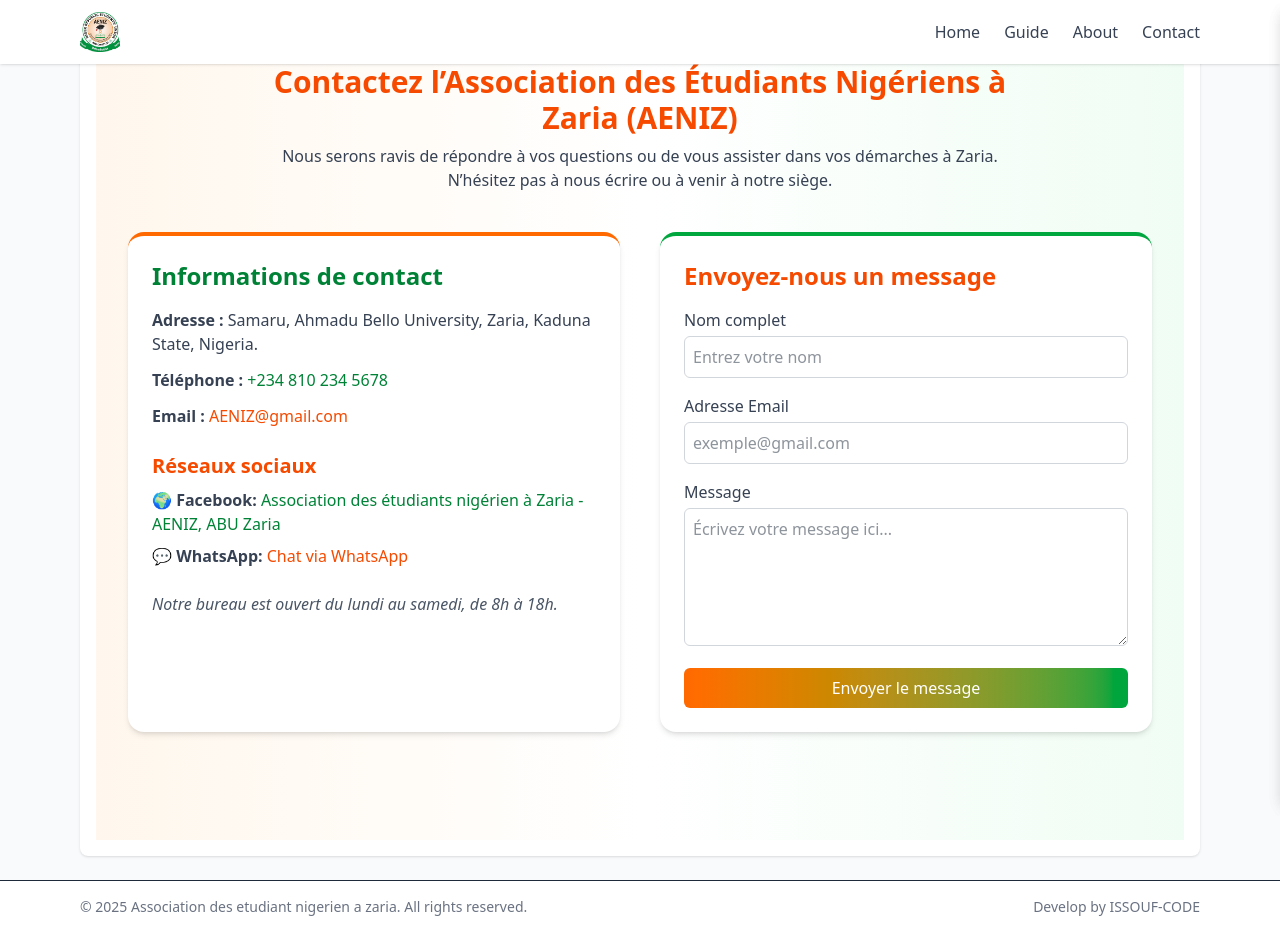
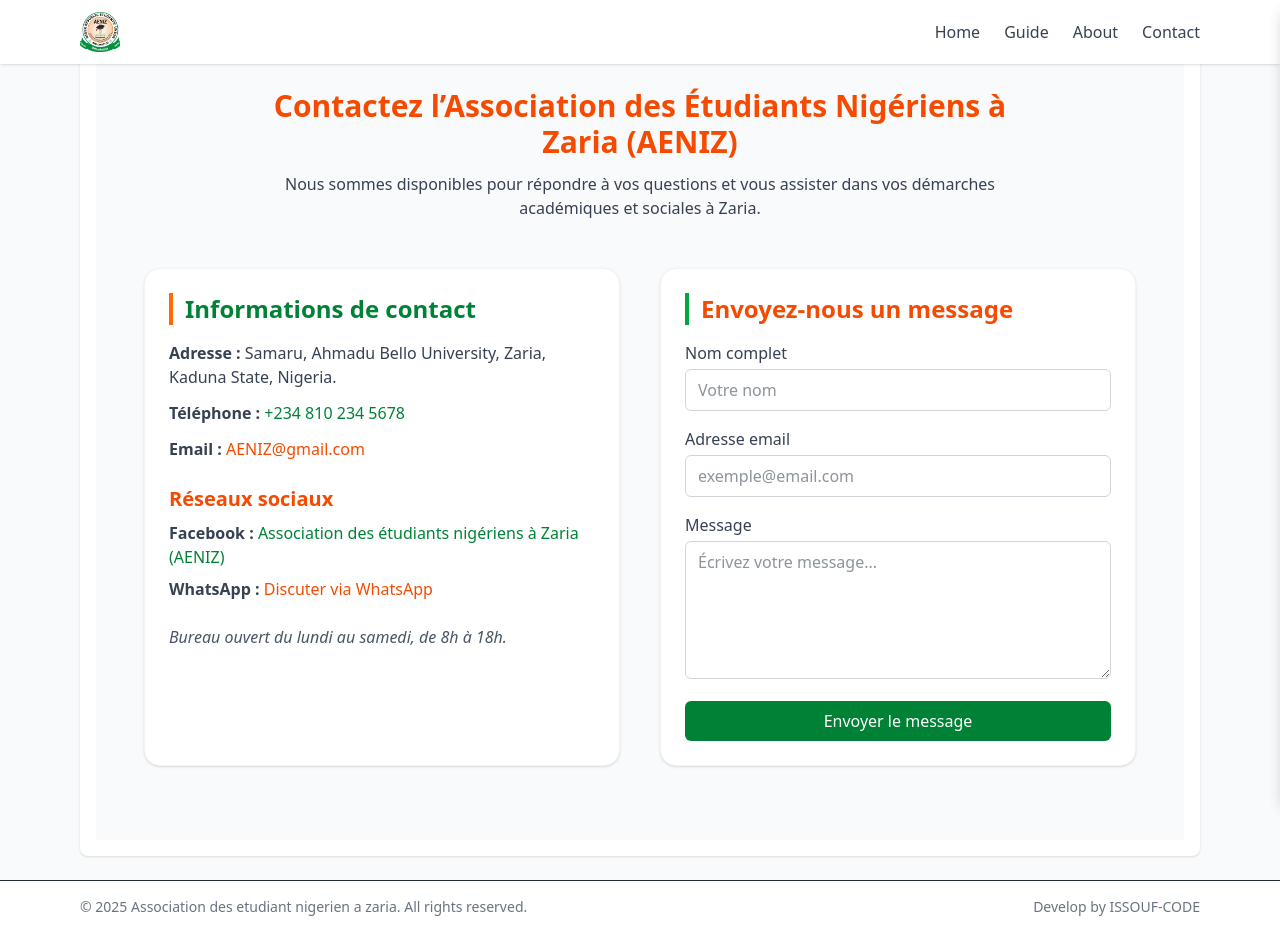
Before and after one commit to issouf-code/aeniz, a React (Vite) app: page /contact in a window 1280 px wide. Built offline with nearby package versions, Linux system fonts and the light colour scheme.

Commit message:
Update Contact.jsx

```diff
--- a/src/pages/Contact.jsx
+++ b/src/pages/Contact.jsx
@@ -2,144 +2,150 @@
 
 const Contact = () => {
   return (
-    <div className="min-h-screen bg-gradient-to-r from-orange-50 via-white to-green-50 p-6 flex flex-col items-center">
-      {/* Header */}
-      <section className="text-center max-w-3xl mb-10">
-        <h1 className="text-3xl font-bold text-orange-600 mb-2">
+    <main className="min-h-screen bg-gray-50 px-6 py-12 sm:px-12">
+      {/* ================= HEADER ================= */}
+      <header className="mx-auto mb-12 max-w-3xl text-center">
+        <h1 className="mb-3 text-3xl font-bold text-orange-600">
           Contactez l’Association des Étudiants Nigériens à Zaria (AENIZ)
         </h1>
         <p className="text-gray-700">
-          Nous serons ravis de répondre à vos questions ou de vous assister dans
-          vos démarches à Zaria. N’hésitez pas à nous écrire ou à venir à notre
-          siège.
+          Nous sommes disponibles pour répondre à vos questions et vous assister
+          dans vos démarches académiques et sociales à Zaria.
         </p>
-      </section>
+      </header>
 
-      {/* Contact Section */}
-      <div className="grid grid-cols-1 md:grid-cols-2 gap-10 w-full max-w-5xl">
-        {/* Contact Information */}
-        <div className="bg-white p-6 rounded-2xl shadow-md border-t-4 border-orange-500">
-          <h2 className="text-2xl font-semibold text-green-700 mb-4">
+      {/* ================= CONTENT ================= */}
+      <section className="mx-auto grid max-w-5xl grid-cols-1 gap-10 md:grid-cols-2">
+        {/* ================= CONTACT INFO ================= */}
+        <article className="rounded-2xl border border-gray-100 bg-white p-6 shadow-sm">
+          <h2 className="mb-4 border-l-4 border-orange-500 pl-3 text-2xl font-semibold text-green-700">
             Informations de contact
           </h2>
-          <p className="text-gray-700 mb-3">
-            <strong>Adresse :</strong> Samaru, Ahmadu Bello University, Zaria,
-            Kaduna State, Nigeria.
+
+          <address className="not-italic space-y-3 text-gray-700">
+            <p>
+              <span className="font-semibold">Adresse :</span> Samaru, Ahmadu
+              Bello University, Zaria, Kaduna State, Nigeria.
             </p>
-          <p className="text-gray-700 mb-3">
-            <strong>Téléphone :</strong>{" "}
+
+            <p>
+              <span className="font-semibold">Téléphone :</span>{" "}
               <a
                 href="tel:+2348102345678"
-              className="text-green-700 hover:underline"
+                className="text-green-700 hover:underline focus:outline-none focus:ring-2 focus:ring-green-600"
               >
                 +234 810 234 5678
               </a>
             </p>
-          <p className="text-gray-700 mb-3">
-            <strong>Email :</strong>{" "}
+
+            <p>
+              <span className="font-semibold">Email :</span>{" "}
               <a
                 href="mailto:AENIZ@gmail.com"
-              className="text-orange-600 hover:underline"
+                className="text-orange-600 hover:underline focus:outline-none focus:ring-2 focus:ring-orange-500"
               >
                 AENIZ@gmail.com
               </a>
             </p>
+          </address>
 
-          <h3 className="text-xl font-semibold text-orange-600 mt-6 mb-2">
+          <h3 className="mt-6 mb-2 text-xl font-semibold text-orange-600">
             Réseaux sociaux
           </h3>
-          <ul className="text-gray-700 space-y-2">
+
+          <ul className="space-y-2 text-gray-700">
             <li>
-              🌍 <strong>Facebook: </strong>
+              <span className="font-semibold">Facebook :</span>{" "}
               <a
                 href="https://web.facebook.com/profile.php?id=61582105559035"
                 target="_blank"
                 rel="noopener noreferrer"
-                className="text-green-700 hover:underline"
+                className="text-green-700 hover:underline focus:outline-none focus:ring-2 focus:ring-green-600"
               >
-                Association des étudiants nigérien à Zaria - AENIZ, ABU Zaria
+                Association des étudiants nigériens à Zaria (AENIZ)
               </a>
             </li>
 
             <li>
-              💬 <strong>WhatsApp: </strong>
+              <span className="font-semibold">WhatsApp :</span>{" "}
               <a
                 href="https://wa.me/2348102345678"
                 target="_blank"
                 rel="noopener noreferrer"
-                className="text-orange-600 hover:underline"
+                className="text-orange-600 hover:underline focus:outline-none focus:ring-2 focus:ring-orange-500"
               >
-                Chat via WhatsApp
+                Discuter via WhatsApp
               </a>
             </li>
           </ul>
 
-          <p className="mt-6 text-gray-600 italic">
-            Notre bureau est ouvert du lundi au samedi, de 8h à 18h.
+          <p className="mt-6 italic text-gray-600">
+            Bureau ouvert du lundi au samedi, de 8h à 18h.
           </p>
-        </div>
+        </article>
 
-        {/* Contact Form */}
-        <div className="bg-white p-6 rounded-2xl shadow-md border-t-4 border-green-600">
-          <h2 className="text-2xl font-semibold text-orange-600 mb-4">
+        {/* ================= CONTACT FORM ================= */}
+        <article className="rounded-2xl border border-gray-100 bg-white p-6 shadow-sm">
+          <h2 className="mb-4 border-l-4 border-green-600 pl-3 text-2xl font-semibold text-orange-600">
             Envoyez-nous un message
           </h2>
-          <form className="space-y-4">
+
+          <form className="space-y-4" noValidate>
             <div>
               <label
                 htmlFor="name"
-                className="block text-gray-700 font-medium mb-1"
+                className="mb-1 block font-medium text-gray-700"
               >
                 Nom complet
               </label>
               <input
+                id="name"
                 type="text"
-                id="name"
-                placeholder="Entrez votre nom"
-                className="w-full p-2 border border-gray-300 rounded-md focus:ring-2 focus:ring-green-400 focus:outline-none"
+                className="w-full rounded-md border border-gray-300 px-3 py-2 focus:outline-none focus:ring-2 focus:ring-green-500"
+                placeholder="Votre nom"
               />
             </div>
 
             <div>
               <label
                 htmlFor="email"
-                className="block text-gray-700 font-medium mb-1"
+                className="mb-1 block font-medium text-gray-700"
               >
-                Adresse Email
+                Adresse email
               </label>
               <input
+                id="email"
                 type="email"
-                id="email"
-                placeholder="exemple@gmail.com"
-                className="w-full p-2 border border-gray-300 rounded-md focus:ring-2 focus:ring-orange-400 focus:outline-none"
+                className="w-full rounded-md border border-gray-300 px-3 py-2 focus:outline-none focus:ring-2 focus:ring-orange-500"
+                placeholder="exemple@email.com"
               />
             </div>
 
             <div>
               <label
                 htmlFor="message"
-                className="block text-gray-700 font-medium mb-1"
+                className="mb-1 block font-medium text-gray-700"
               >
                 Message
               </label>
               <textarea
                 id="message"
                 rows="5"
-                placeholder="Écrivez votre message ici..."
-                className="w-full p-2 border border-gray-300 rounded-md focus:ring-2 focus:ring-green-400 focus:outline-none"
-              ></textarea>
+                className="w-full rounded-md border border-gray-300 px-3 py-2 focus:outline-none focus:ring-2 focus:ring-green-500"
+                placeholder="Écrivez votre message..."
+              />
             </div>
 
             <button
               type="submit"
-              className="w-full bg-gradient-to-r from-orange-500 to-green-600 text-white py-2 rounded-md hover:opacity-90 transition"
+              className="w-full rounded-md bg-green-700 py-2 font-medium text-white transition hover:bg-green-800 focus:outline-none focus:ring-2 focus:ring-green-600"
             >
               Envoyer le message
             </button>
           </form>
-        </div>
-      </div>
-    </div>
+        </article>
+      </section>
+    </main>
   );
 };
 
```
Lines whose indentation alone changed are shown as unchanged.
